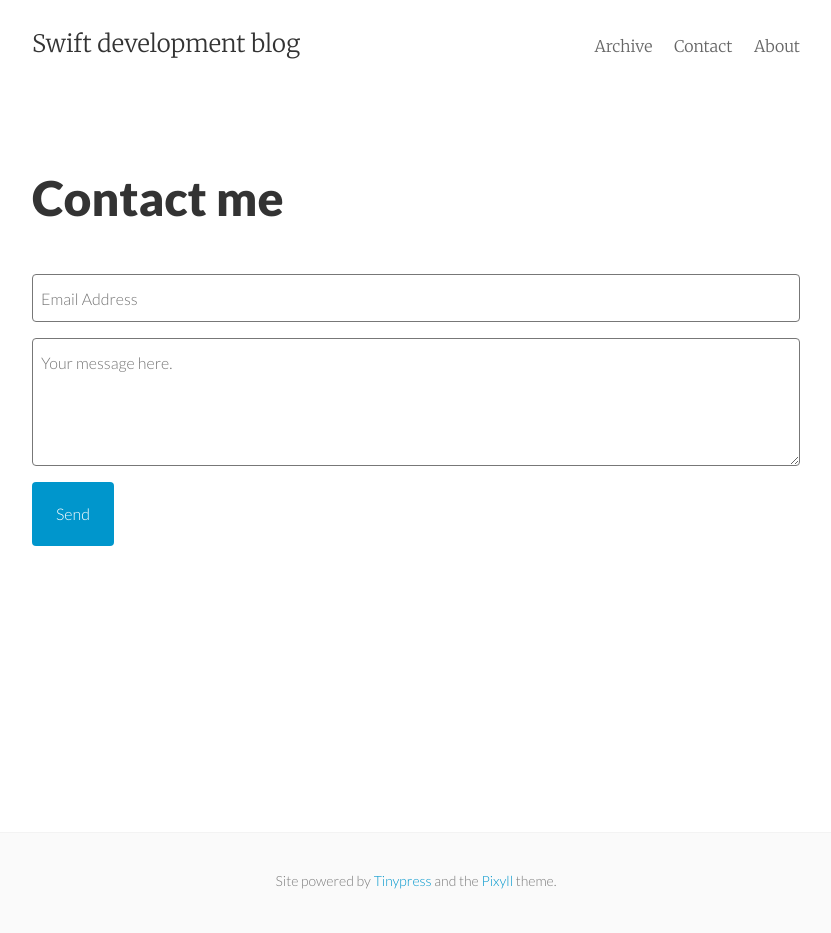
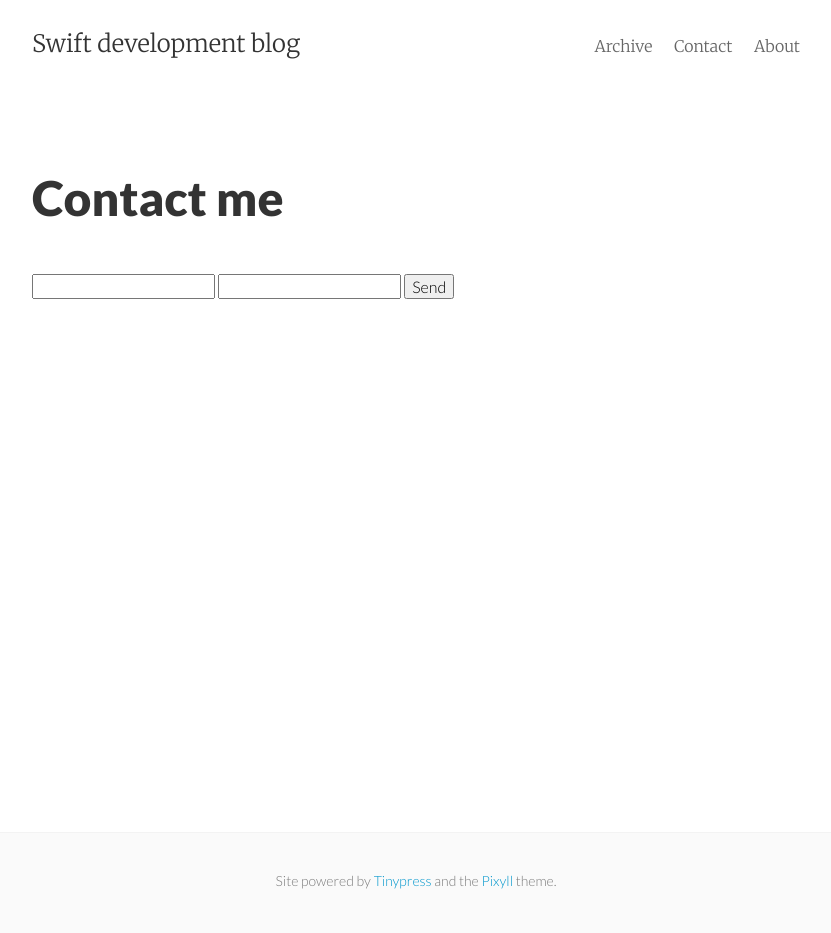
Before and after one commit to mhorga/mhorga.github.io, a Jekyll site: the page built from contact.html, in a window 1280 px wide. Shown: the whole page, without its empty margins (224-1055 px from the left). Built offline with Jekyll 4.4.1, drawn with Linux system fonts in a browser that asks for light colours.

Commit message:
Update contact.html

```diff
--- a/contact.html
+++ b/contact.html
@@ -5,9 +5,17 @@ permalink: /contact/
 ---
 
 <div class="py2">
+  <!--
   <form action="https://getsimpleform.com/messages?form_api_token=2690242b31b4950f934dbd41d1f1a2ee" method="POST" class="form-stacked form-light">
     <input type="text" name="email" class="input mobile-block" placeholder="Email Address">
     <textarea type="text" name="content" class="input mobile-block" rows="5" placeholder="Your message here."></textarea>
     <input type="submit" class="button button-blue button-big mobile-block" value="Send">
   </form>
+  -->
+  <form action="https://formspree.io/mhorga@gmail.com"
+      method="POST">
+    <input type="text" name="name">
+    <input type="email" name="_replyto">
+    <input type="submit" value="Send">
+</form>
 </div>
```
